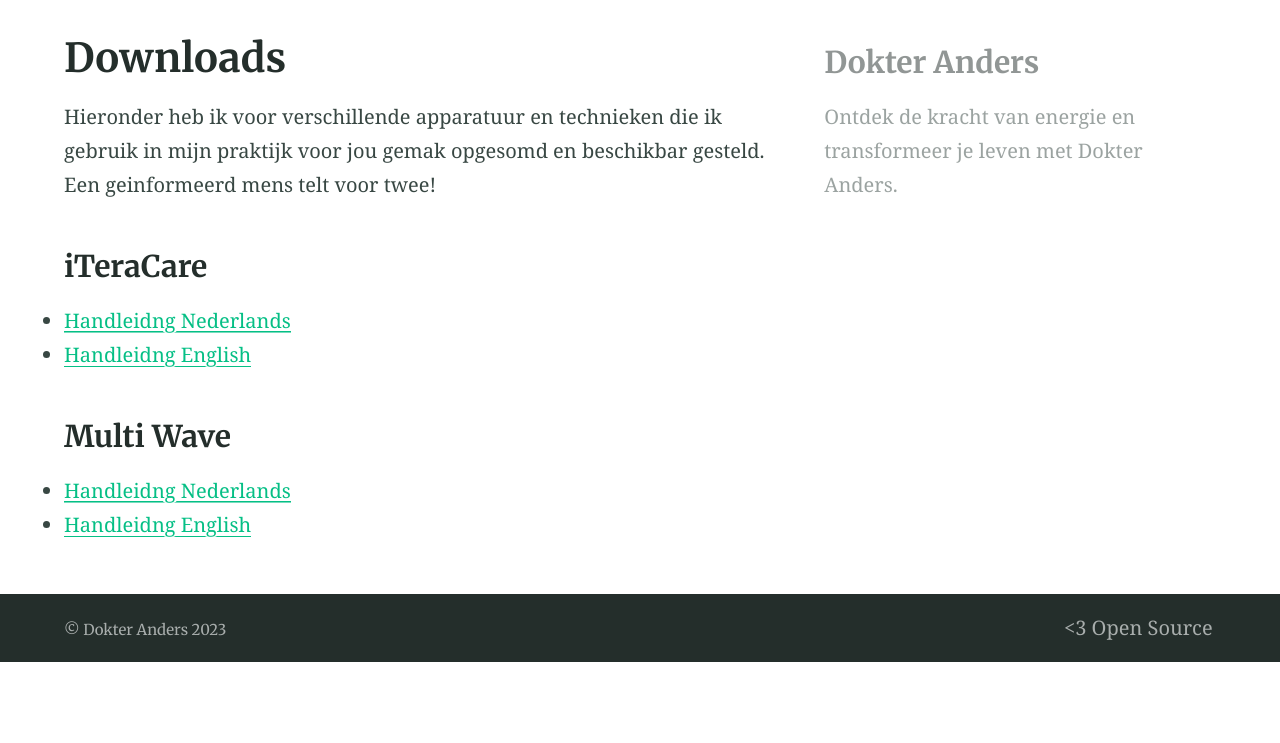
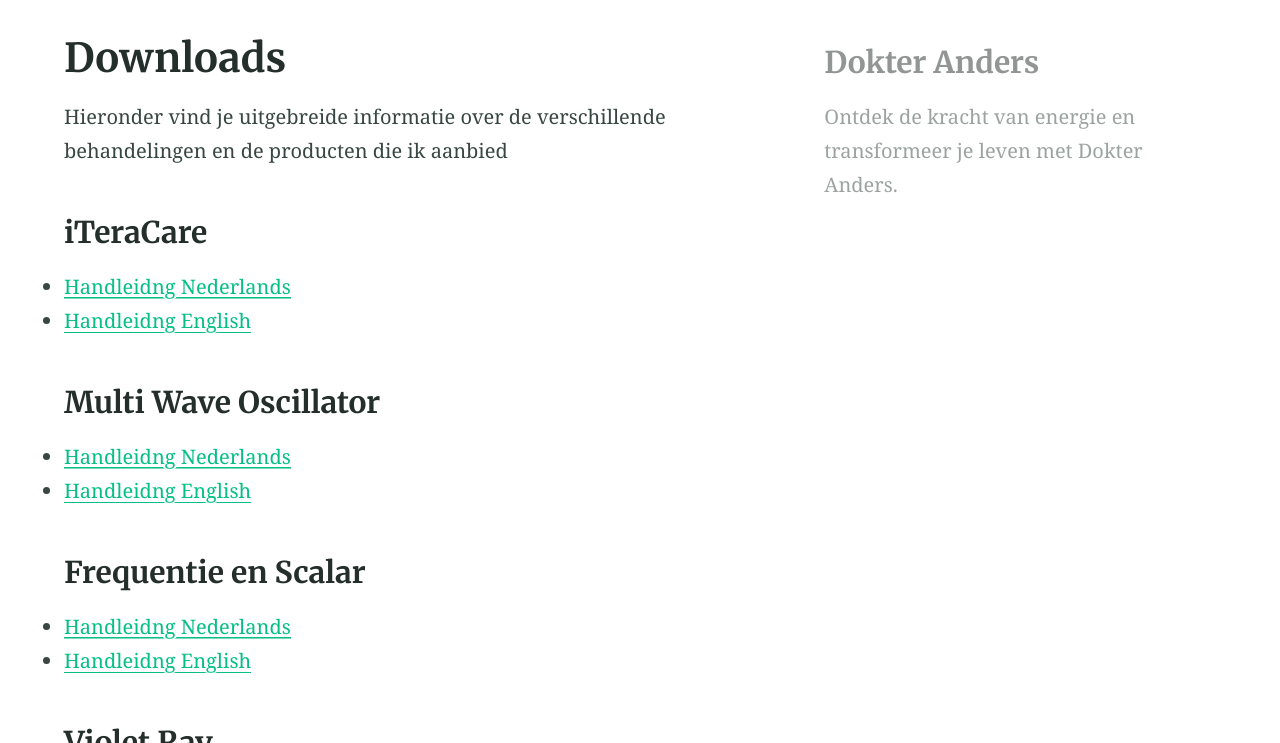
Before and after one commit to dokteranders/dokteranders.com, a Jekyll site: the page built from downloads.md, in a window 1280 px wide and 900 px high, scrolled down 271 px, cut to the strip 157-900 px from the top of the window. Built offline with Jekyll 4.4.1, drawn with Linux system fonts in a browser that asks for light colours; before the commit the page ends 1090 px from its top, so only the background shows below that; some of the changed text lies outside the part shown.

Commit message:
Update downloads.md

```diff
--- a/downloads.md
+++ b/downloads.md
@@ -4,12 +4,60 @@
 aside: true
 ---
 
-Hieronder heb ik voor verschillende apparatuur en technieken die ik gebruik in mijn praktijk voor jou gemak opgesomd en beschikbar gesteld. Een geinformeerd mens telt voor twee!
+Hieronder vind je uitgebreide informatie over de verschillende behandelingen en de producten die ik aanbied
 
 ### iTeraCare
 - [Handleidng Nederlands](downloads/handleiding_nl.pdf)
-- [Handleidng English](handleiding_nl.pdf)
+- [Handleidng English](handleiding-en.pdf)
 
-### Multi Wave
+### Multi Wave Oscillator
 - [Handleidng Nederlands](./handleiding-nl.pdf)
 - [Handleidng English](./handleiding-en.pdf)
+
+### Frequentie en Scalar
+- [Handleidng Nederlands](./handleiding-nl.pdf)
+- [Handleidng English](./handleiding-en.pdf)
+
+### Violet Ray
+- [Handleidng Nederlands](./handleiding-nl.pdf)
+- [Handleidng English](./handleiding-en.pdf)
+
+### Infinity Bloc
+- [Handleidng Nederlands](./handleiding-nl.pdf)
+- [Handleidng English](./handleiding-en.pdf)
+
+### Browns" Gas
+- [Handleidng Nederlands](./handleiding-nl.pdf)
+- [Handleidng English](./handleiding-en.pdf)
+
+### Multi Wave Oscillator
+- [Handleidng Nederlands](./handleiding-nl.pdf)
+- [Handleidng English](./handleiding-en.pdf)
+
+### Multi Wave Oscillator
+- [Handleidng Nederlands](./handleiding-nl.pdf)
+- [Handleidng English](./handleiding-en.pdf)
+
+### Multi Wave Oscillator
+- [Handleidng Nederlands](./handleiding-nl.pdf)
+- [Handleidng English](./handleiding-en.pdf)
+
+### Multi Wave Oscillator
+- [Handleidng Nederlands](./handleiding-nl.pdf)
+- [Handleidng English](./handleiding-en.pdf)
+
+### Multi Wave Oscillator
+- [Handleidng Nederlands](./handleiding-nl.pdf)
+- [Handleidng English](./handleiding-en.pdf)
+
+### Multi Wave Oscillator
+- [Handleidng Nederlands](./handleiding-nl.pdf)
+- [Handleidng English](./handleiding-en.pdf)
+
+### Multi Wave Oscillator
+- [Handleidng Nederlands](./handleiding-nl.pdf)
+- [Handleidng English](./handleiding-en.pdf)
+
+### Multi Wave Oscillator
+- [Handleidng Nederlands](./handleiding-nl.pdf)
+- [Handleidng English](./handleiding-en.pdf)
```
